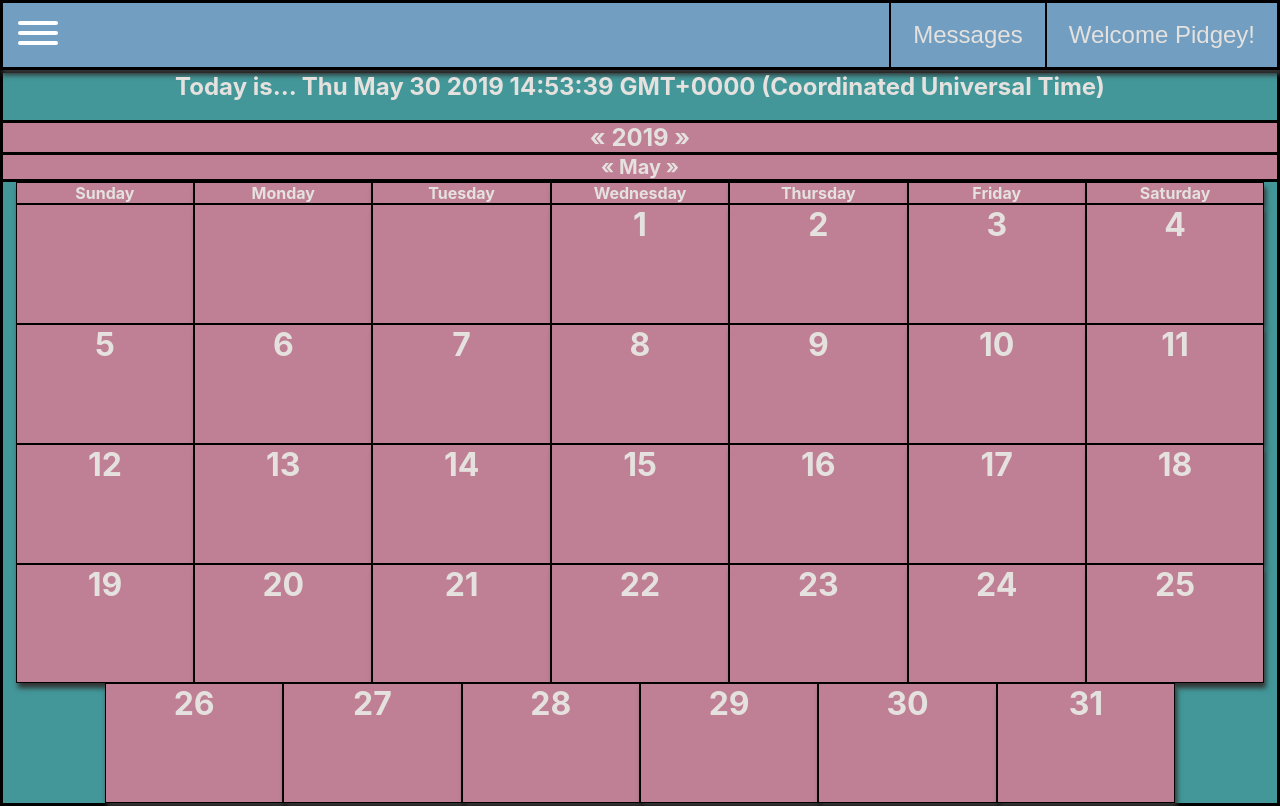
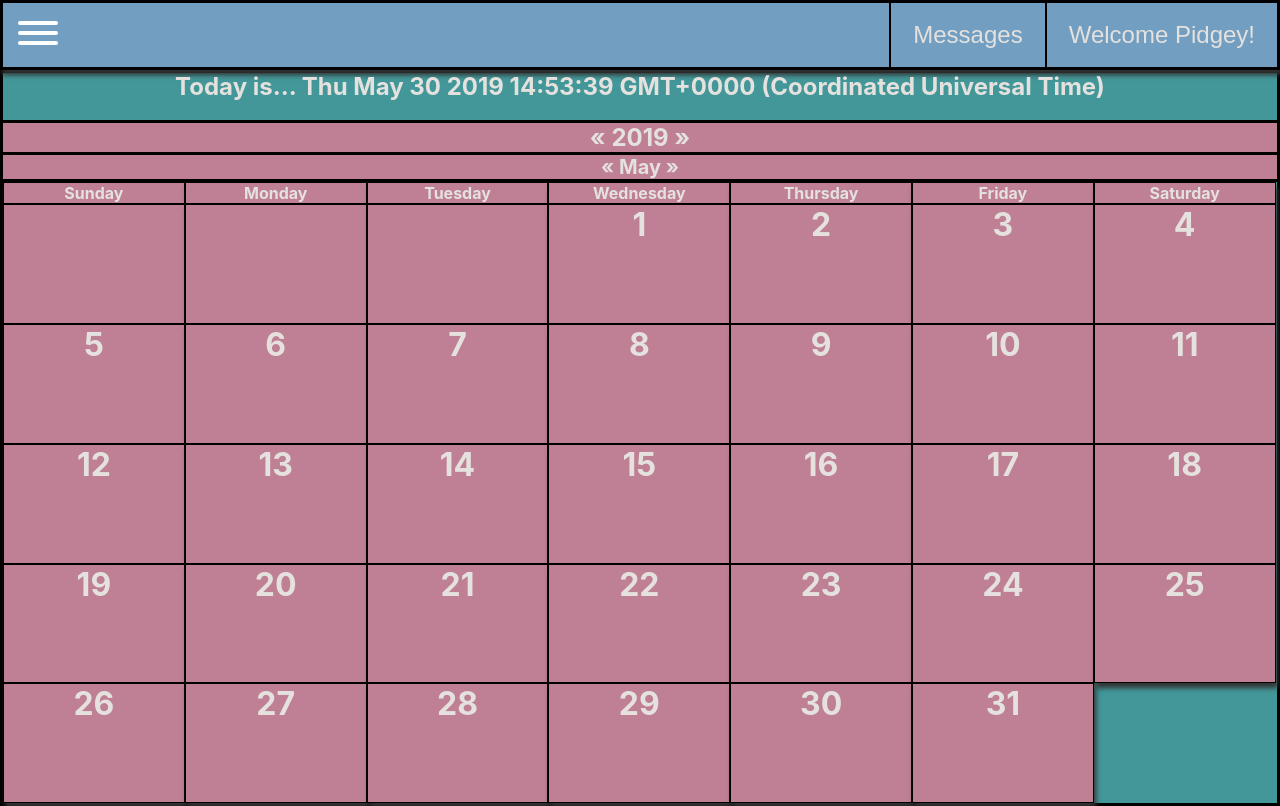
Before and after one commit to itsDario/todo-mod-4-projectFE, a React (Create React App) app: page / in a window 1280 px wide. Built offline with nearby package versions, Linux system fonts and the light colour scheme; no server answers.

Commit message:
small alignment on calendar

```diff
--- a/src/App.css
+++ b/src/App.css
@@ -29,7 +29,7 @@ div.days-container {
   flex-direction: row;
   flex-wrap: wrap;
   /* align-content: stretch; */
-  justify-content: center;
+  justify-content: left;
 }
 
 div.year {
@@ -72,11 +72,11 @@ div.weekdays{
   flex-direction: row;
   flex-wrap: wrap;
   /* align-content: stretch; */
-  justify-content: center;
+  justify-content: left;
 }
 
 span.weekDayName{
-  flex-basis: 14%;
+  flex-basis: 14.27%;
   box-sizing: border-box;
   border-style: solid;
   border-width: 1px;
@@ -96,7 +96,7 @@ div.month {
 
 span.day {
   font-size: 32px;
-  flex-basis: 14%;
+  flex-basis: 14.27%;
   box-sizing: border-box;
   border-style: solid;
   border-width: 1px;
```
